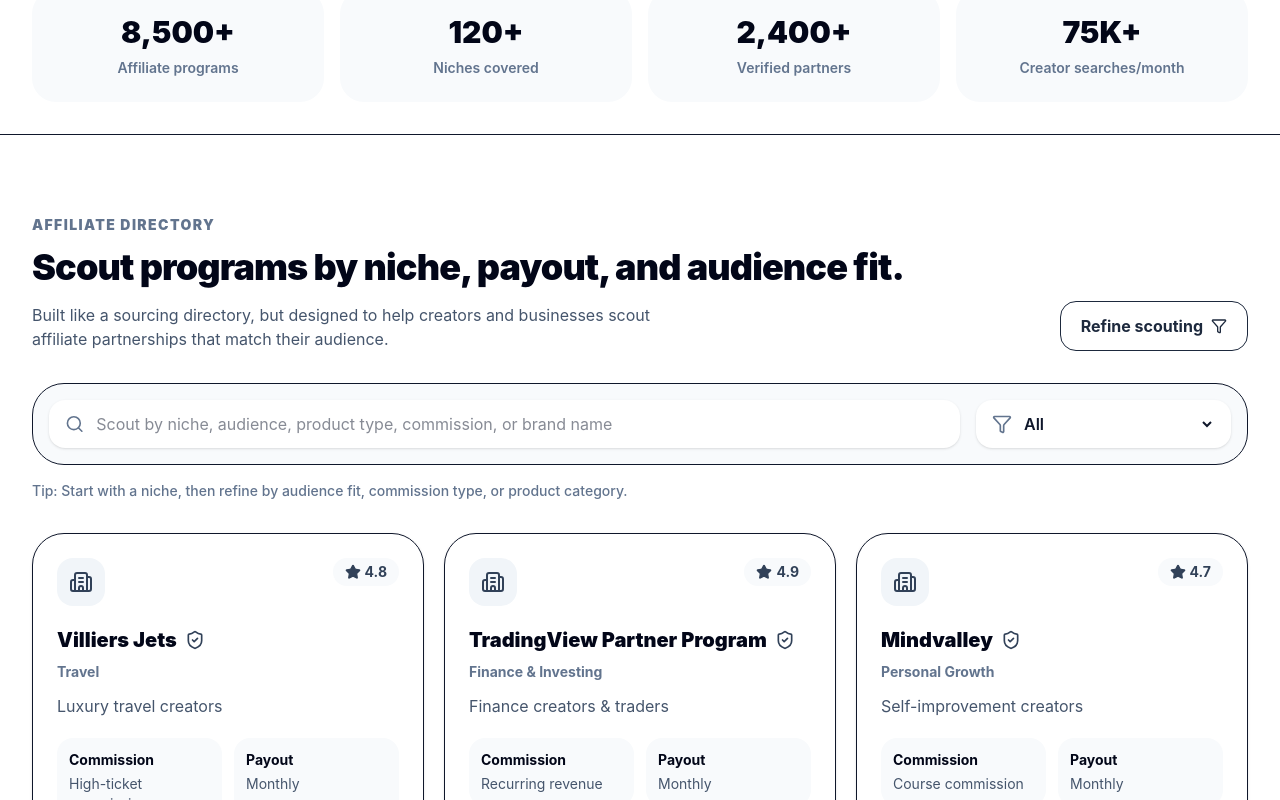
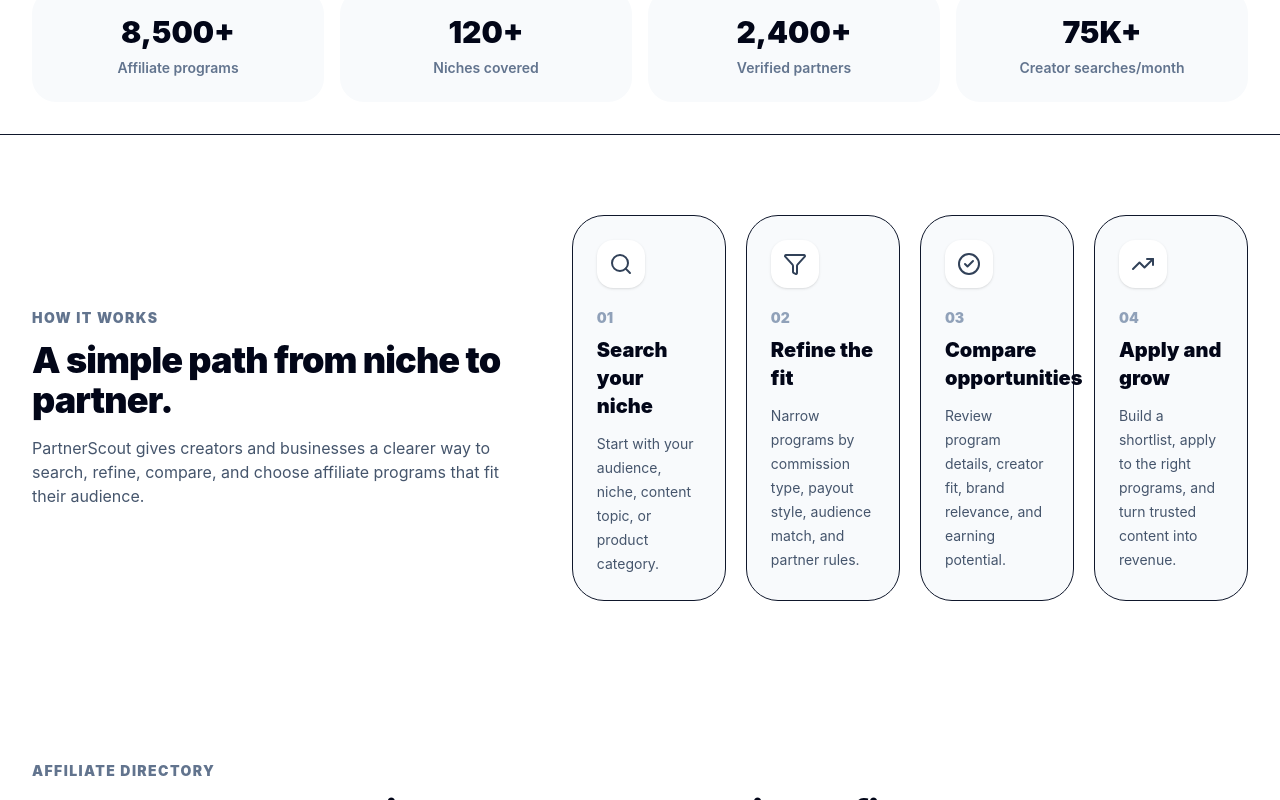
Before and after one commit to FruitfulFounder/affiliate-partner-directory, a React (Vite) app: page / in a window 1280 px wide. Shown: the part 900-1700 px from the top of the page. Built offline with nearby package versions, Linux system fonts and the light colour scheme.

Commit message:
Move how it works section higher

```diff
--- a/src/App.jsx
+++ b/src/App.jsx
@@ -873,10 +873,10 @@
       <Header />
 <Hero />
 <Stats />
+<HowItWorks />
 <Directory />
 <NicheBrowser />
 <WhoItsFor />
-      <HowItWorks />
 <ForBrands />
 <Pricing />
 <Footer />
```
Lines whose indentation alone changed are shown as unchanged.
